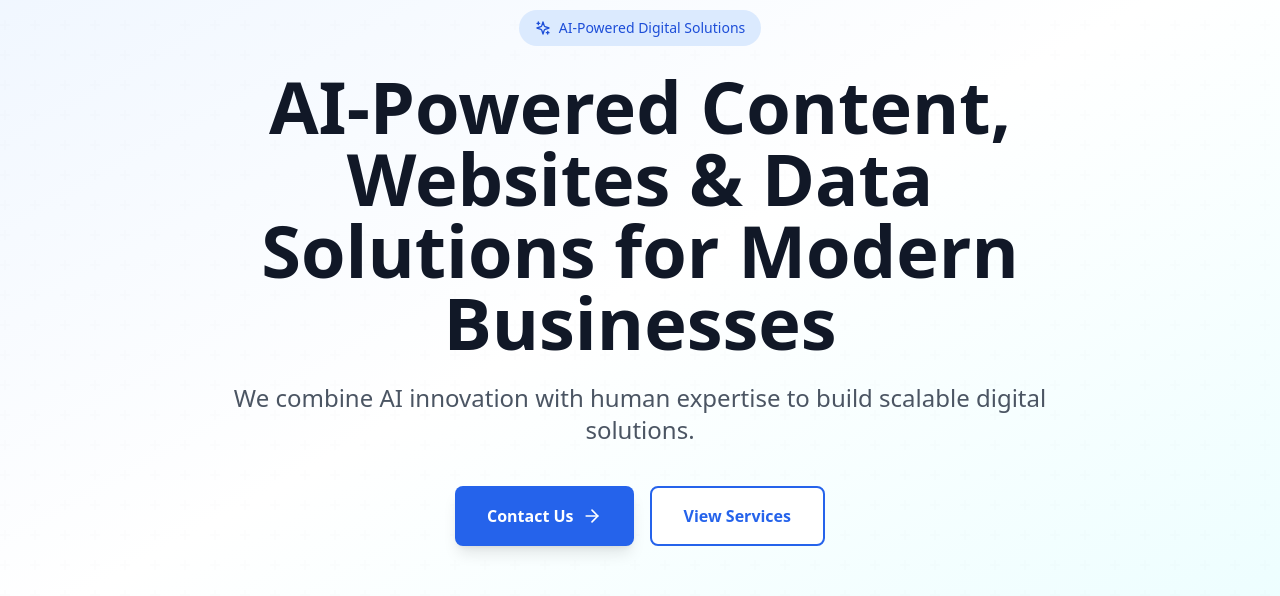
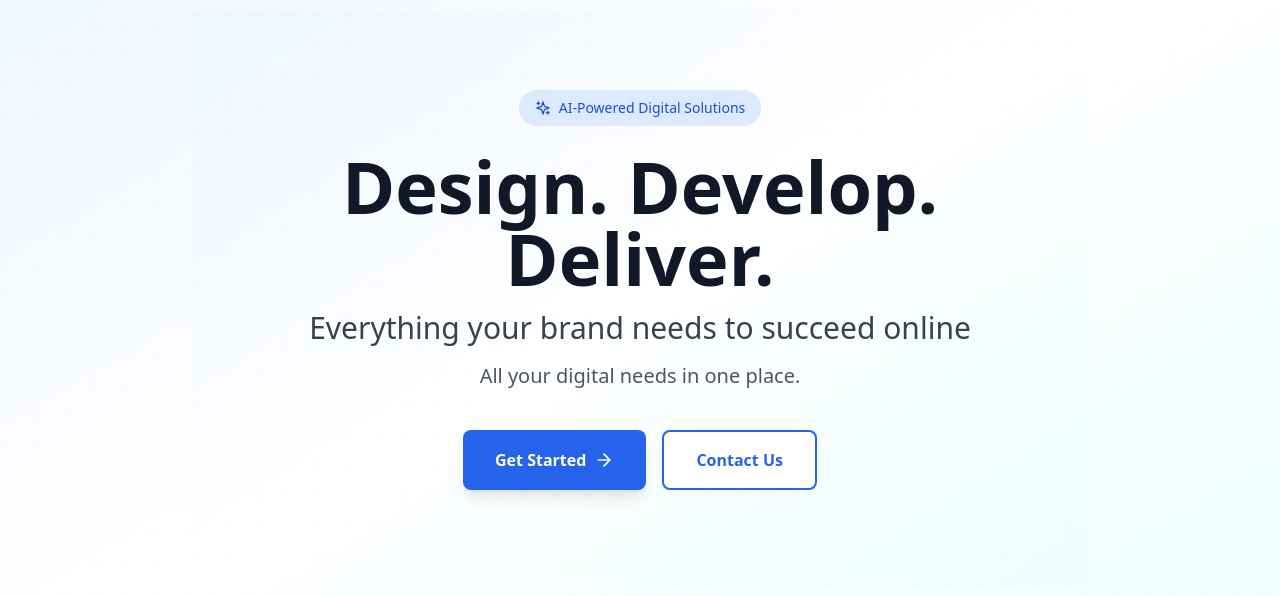
Before and after one commit to Harsha96/agency-react, a React (Vite) app: page / in a window 1280 px wide. Shown: the part 134-730 px from the top of the page. Built offline with nearby package versions, Linux system fonts and the light colour scheme; no server answers; the database is empty.

Commit message:
added hero section changes

```diff
--- a/src/pages/Home.tsx
+++ b/src/pages/Home.tsx
@@ -109,31 +109,48 @@ export default function Home() {
         <div className="absolute inset-0 bg-grid-pattern opacity-5"></div>
         <div className="max-w-7xl mx-auto relative z-10">
           <div className="text-center max-w-4xl mx-auto">
+            <section className="relative bg-gradient-to-br from-blue-50 via-white to-cyan-50 pt-20 pb-24 px-4 sm:px-6 lg:px-8 overflow-hidden">
+            <div className="absolute inset-0 bg-grid-pattern opacity-5"></div>
+              <div className="max-w-7xl mx-auto relative z-10">
                  <div className="inline-flex items-center space-x-2 bg-blue-100 text-blue-700 px-4 py-2 rounded-full text-sm font-medium mb-6">
               <Sparkles className="w-4 h-4" />
               <span>AI-Powered Digital Solutions</span>
             </div>
-            <h1 className="text-5xl md:text-6xl lg:text-7xl font-bold text-gray-900 mb-6 leading-tight">
-              AI-Powered Content, Websites & Data Solutions for Modern Businesses
+            <div className="text-center max-w-4xl mx-auto">
+              {/* Headline */}
+              <h1 className="text-5xl md:text-6xl lg:text-7xl font-bold text-gray-900 mb-4 leading-tight">
+                Design. Develop. Deliver.
               </h1>
-            <p className="text-xl md:text-2xl text-gray-600 mb-10 leading-relaxed">
-              We combine AI innovation with human expertise to build scalable digital solutions.
+
+              {/* Sub-headline */}
+              <p className="text-2xl md:text-3xl text-gray-700 font-medium mb-4">
+                Everything your brand needs to succeed online
               </p>
+
+              {/* Supporting line */}
+              <p className="text-xl text-gray-600 mb-10">
+                All your digital needs in one place.
+              </p>
+
+              {/* Call to Action */}
               <div className="flex flex-col sm:flex-row gap-4 justify-center">
                 <Link
-                to="/contact"
+                  to="/about"
                   className="inline-flex items-center justify-center px-8 py-4 bg-blue-600 text-white font-semibold rounded-lg hover:bg-blue-700 transition-all transform hover:scale-105 shadow-lg hover:shadow-xl"
                 >
-                Contact Us
+                  Get Started
                   <ArrowRight className="ml-2 w-5 h-5" />
                 </Link>
                 <Link
-                to="/services"
+                  to="/contact"
                   className="inline-flex items-center justify-center px-8 py-4 bg-white text-blue-600 font-semibold rounded-lg border-2 border-blue-600 hover:bg-blue-50 transition-all"
                 >
-                View Services
+                  Contact Us
                 </Link>
               </div>
+            </div>
+          </div>
+        </section>
           </div>
         </div>
       </section>
```
Lines whose indentation alone changed are shown as unchanged.
